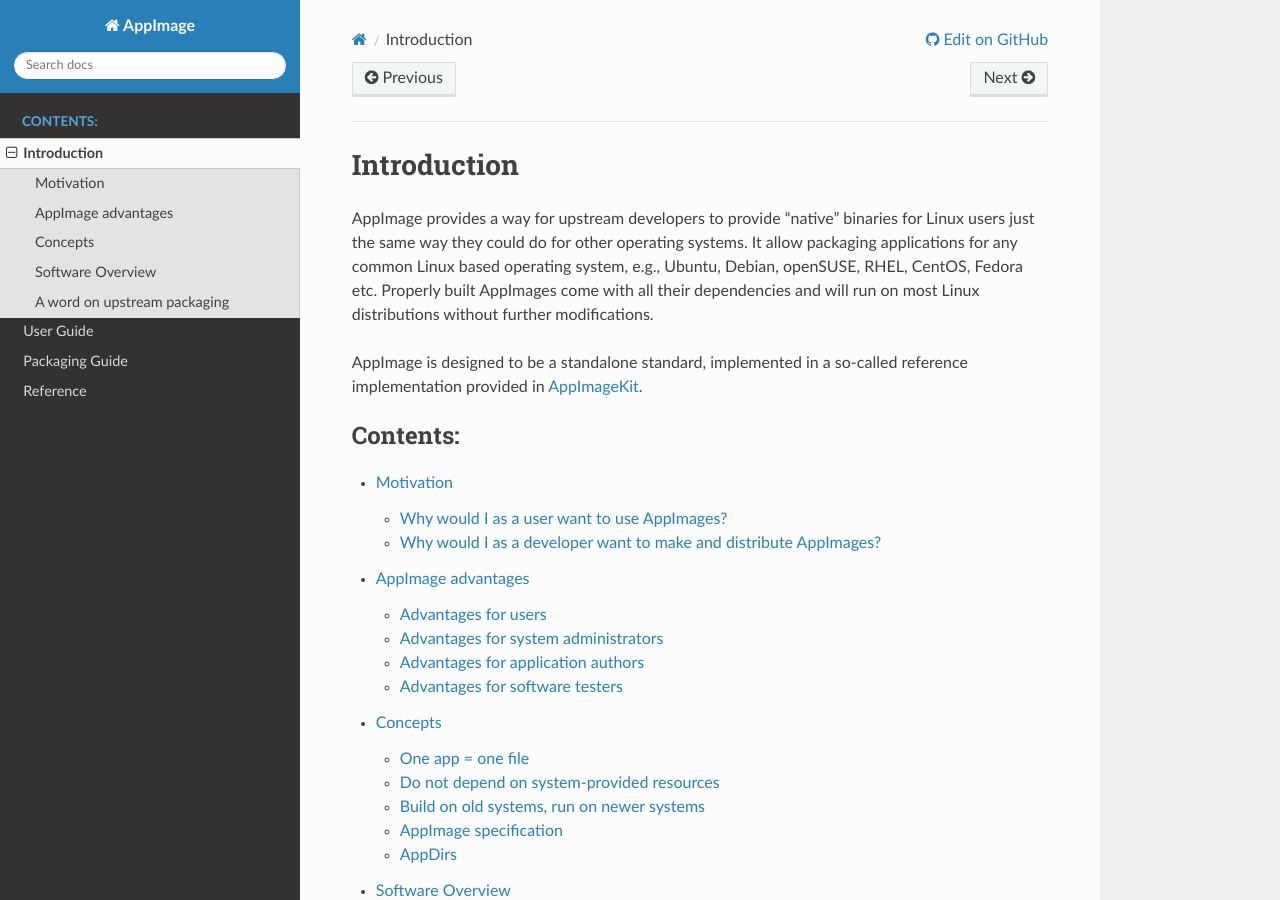
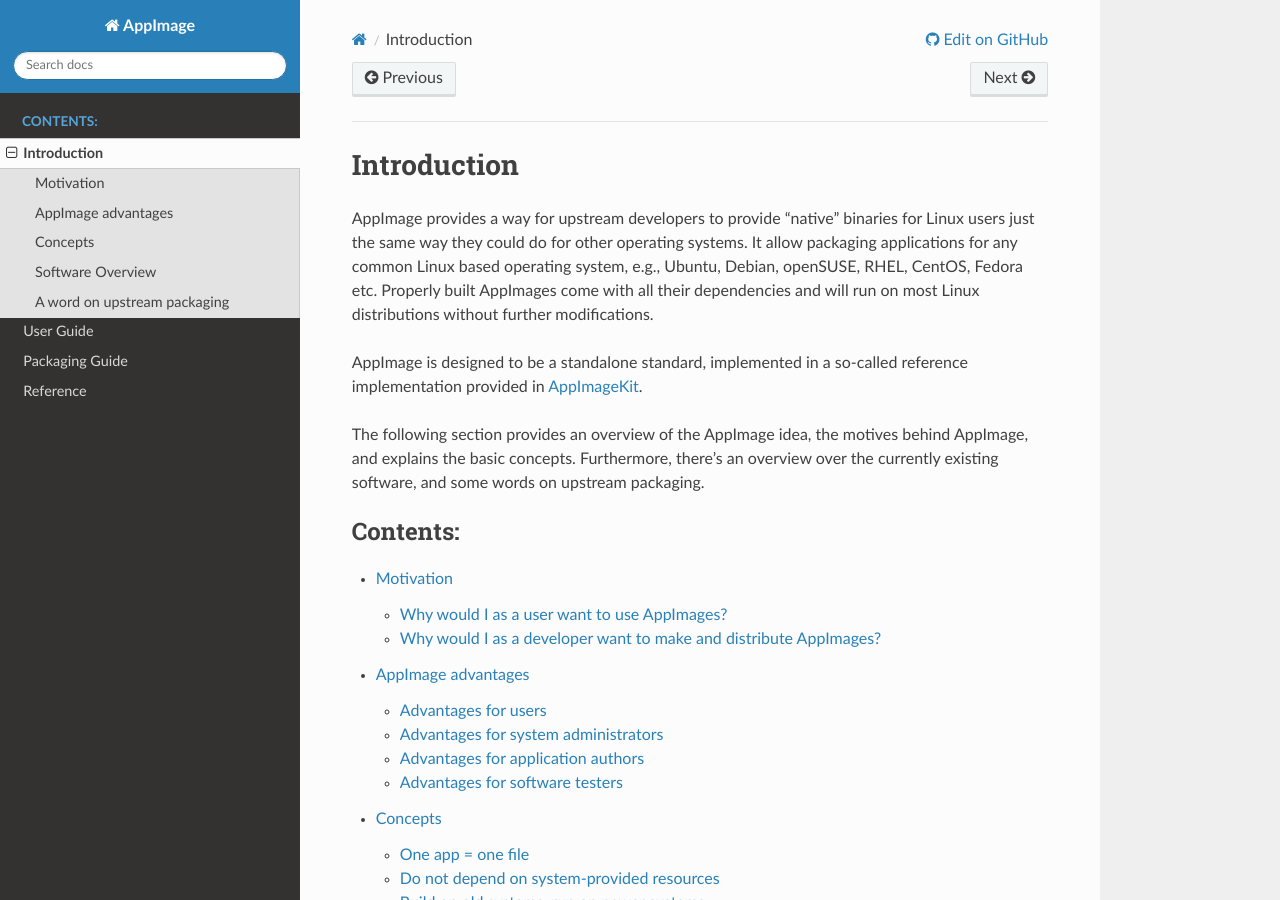
Before and after one commit to AppImage/docs.appimage.org, a Sphinx documentation site: the page built from source/introduction/index.rst, in a window 1280 px wide and 900 px high. Built offline with Sphinx 7.4.7 and the Read the Docs theme 2.0.0, drawn with Linux system fonts in a browser that asks for light colours; pages that are not in the unit, such as notebooks, are missing from menus.

Commit message:
Add introductory sentence

```diff
--- a/source/introduction/index.rst
+++ b/source/introduction/index.rst
@@ -5,7 +5,7 @@
 
 AppImage is designed to be a standalone standard, implemented in a so-called reference implementation provided in AppImageKit_.
 
-
+The following section provides an overview of the AppImage idea, the motives behind AppImage, and explains the basic concepts. Furthermore, there's an overview over the currently existing software, and some words on upstream packaging.
 
 .. toctree::
    motivation
@@ -15,6 +15,4 @@
    upstream
    :caption: Contents:
 
-
-
 .. _AppImageKit: https://github.com/AppImage/AppImageKit
```
